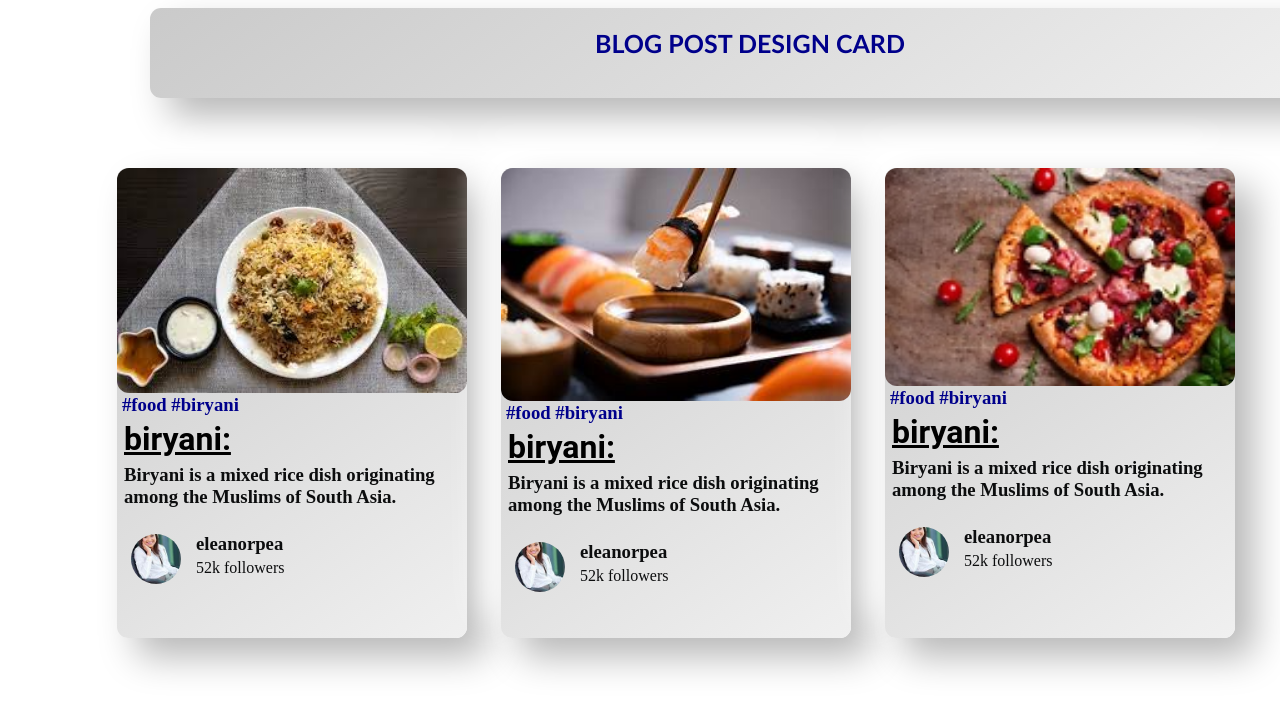
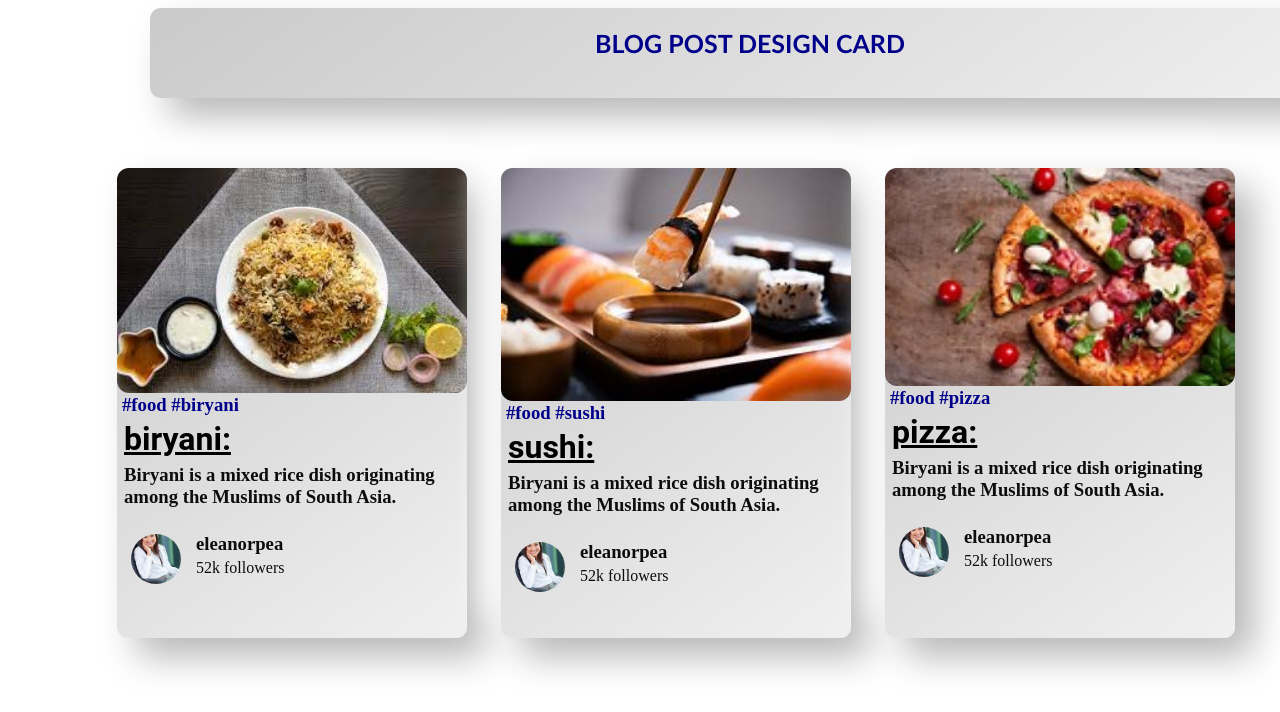
Before and after one commit to hemalatha3539/blogcard, a plain HTML site: page index.html in a window 1280 px wide. Shown: the top 712 px of the page. Drawn offline with Linux system fonts and the light colour scheme.

Commit message:
Update index.html

```diff
--- a/index.html
+++ b/index.html
@@ -45,9 +45,9 @@
 
                 </div>
                 <div class="content">
-                    <h3 class="text">#food #biryani</h3>
+                    <h3 class="text">#food #sushi</h3>
                     <b style="font-family: roboto;color:black">
-                        <h1 class="text1"><u>biryani:</u></h1>
+                        <h1 class="text1"><u>sushi:</u></h1>
                     </b>
                 </div>
                 <h3 class="text2">Biryani is a mixed rice dish originating among the Muslims of South Asia. </h3>
@@ -70,9 +70,9 @@
 
                 </div>
                 <div class="content">
-                    <h3 class="text">#food #biryani</h3>
+                    <h3 class="text">#food #pizza</h3>
                     <b style="font-family: roboto;color:black">
-                        <h1 class="text1"><u>biryani:</u></h1>
+                        <h1 class="text1"><u>pizza:</u></h1>
                     </b>
                 </div>
                 <h3 class="text2">Biryani is a mixed rice dish originating among the Muslims of South Asia. </h3>
```
